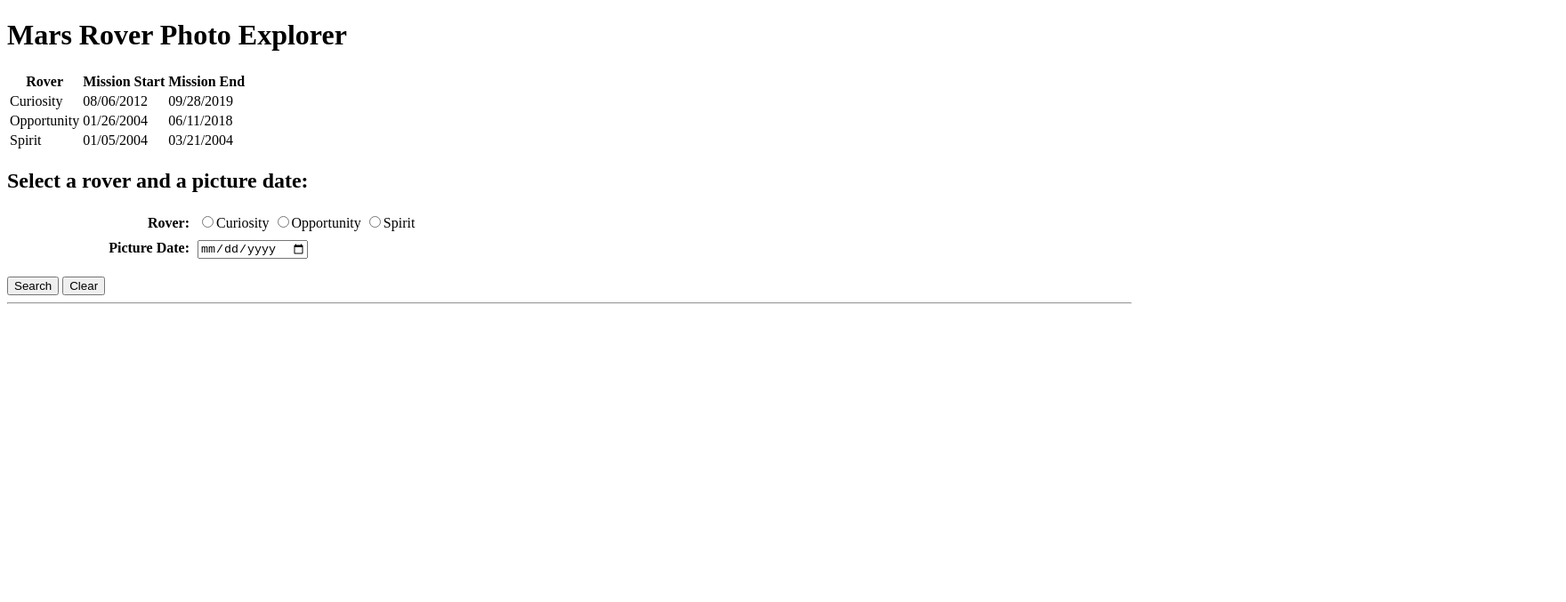
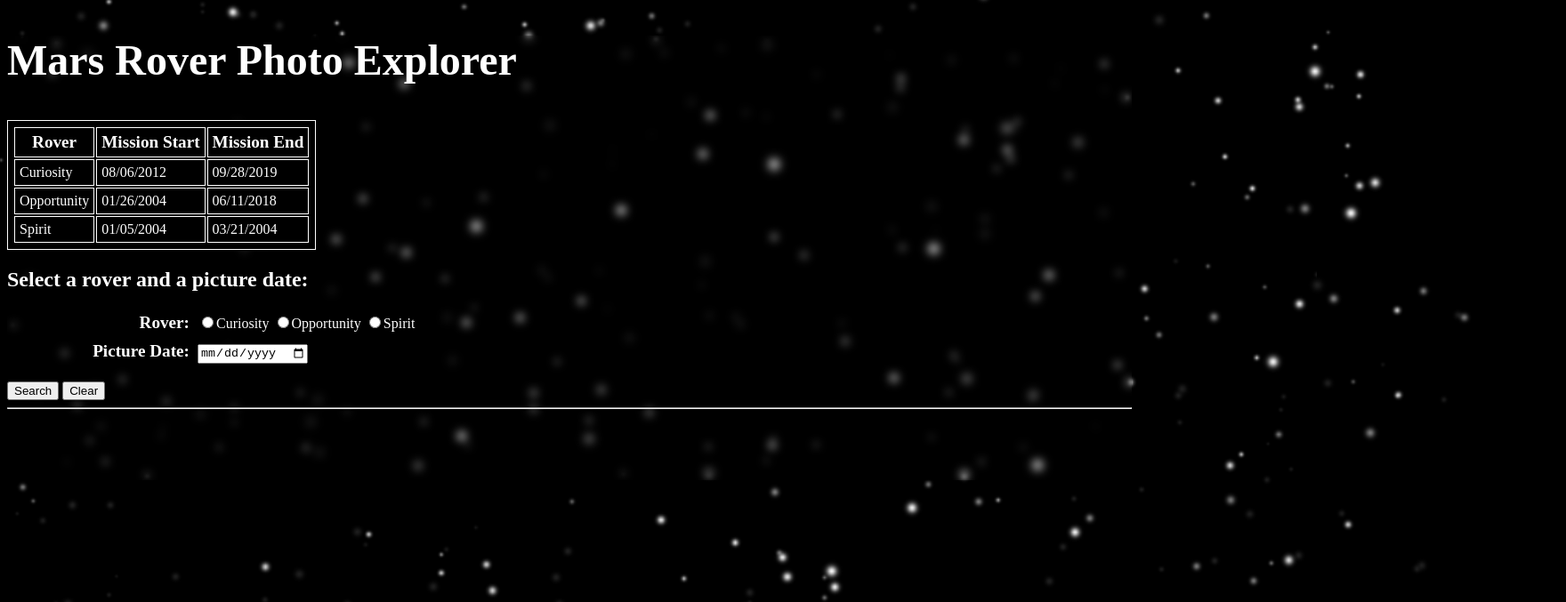
Before and after one commit to Kayland-Childress/IT-Garnet, a website: page mars-rover/index.html in a window 1280 px wide. Shown: the top 677 px of the page at 89% size, 1760 px wide, since content can reach past the window. Drawn offline with nearby package versions, Linux system fonts and the light colour scheme.

Commit message:
Mars Rover Submission with Style

```diff
--- a/mars-rover/assets/css/rover.css
+++ b/mars-rover/assets/css/rover.css
@@ -4,6 +4,7 @@
     text-align: right;
     padding: 5px;
     font-weight: bold;
+    font-size: larger;
 }
 
 .error {
@@ -28,3 +29,136 @@
     height: 150px;
     display: none;
   }
+
+  table, th, tr, td{
+    border: solid 1px #fff;
+    padding: 5px;
+    background-color: black;
+  }
+
+  th {
+    font-weight: bold;
+    text-align: center;
+    font-size: larger;
+    padding: 5px;
+
+  }
+
+  body{
+    /*background-image: linear-gradient(
+      #2a1c1c,
+      #7d2c1c,
+      #cc3c24,
+      #eb6b3b,
+      #f6894c
+    );*/
+    background-color: black;
+    background-size: cover;
+    background-repeat: no-repeat;
+    height: 100vh;
+    justify-content: center;
+    align-items: center;
+
+  }
+
+  #content{
+    backdrop-filter: blur(5px);
+    color: #fff;
+  }
+
+  h1{
+    font-size: 3em;
+  }
+
+
+
+  /*------------Stars-----------*/
+
+/*header {
+  position: relative;
+  width: 100%;
+  height: 50vh;
+  /*background: #000200;*/
+ /* overflow: hidden;
+  display: flex;
+  justify-content: center;
+  align-items: center;
+}*/
+
+.star {
+  position: absolute;
+  top: 0;
+  left: 0;
+  width: 100%;
+  height: 100%;
+  pointer-events: none;
+  animation: animate 8s ease-in-out infinite, backgroundmove 16s linear infinite;
+}
+
+.star1 {
+  animation-delay: 0s;
+  background-image: url(../img/star1.png);
+}
+
+.star2 {
+  animation-delay: -1s;
+  background-image: url(../img/star2.png);
+}
+
+.star3 {
+  animation-delay: -2s;
+  background-image: url(../img/star3.png);
+}
+
+.star4 {
+  animation-delay: -3s;
+  background-image: url(../img/star4.png);
+}
+
+.star5 {
+  animation-delay: -4s;
+  background-image: url(../img/star5.png);
+}
+
+.star6 {
+  animation-delay: -5s;
+  background-image: url(../img/star6.png);
+}
+
+.star7 {
+  animation-delay: -6s;
+  background-image: url(../img/star7.png);
+}
+
+.star8 {
+  animation-delay: -7s;
+  background-image: url(../img/star8.png);
+}
+@keyframes animate {
+  0%,
+  20%,
+  40%,
+  60%,
+  80%,
+  100% {
+    opacity: 0;
+  }
+  10%,
+  30%,
+  50%,
+  70%,
+  90% {
+    opacity: 1;
+  }
+}
+
+@keyframes backgroundmove {
+  0% {
+    transform: scale(1);
+  }
+  100% {
+    transform: scale(2);
+  }
+}
+
+/*------------Stars End-----------*/
--- a/mars-rover/index.html
+++ b/mars-rover/index.html
@@ -11,6 +11,16 @@
   </head>
 
   <body>
+    <div class="star star1"></div>
+    <div class="star star2"></div>
+    <div class="star star3"></div>
+    <div class="star star4"></div>
+    <div class="star star5"></div>
+    <div class="star star6"></div>
+    <div class="star star7"></div>
+    <div class="star star8"></div>
+
+  <section id="content">
     <h1>Mars Rover Photo Explorer</h1>
     <table>
       <tr>
@@ -148,5 +158,8 @@
     <script src="https://cdn.jsdelivr.net/npm/jquery-validation@1.19.1/dist/jquery.validate.min.js"></script>
     <script src="https://cdn.jsdelivr.net/npm/jquery-validation@1.19.1/dist/additional-methods.min.js"></script>
     <script src="assets/js/rover.js"></script>
+  </section>
+
+
   </body>
 </html>
```
Also changed, not shown: mars-rover/assets/img/star1.png (added), mars-rover/assets/img/star2.png (added), mars-rover/assets/img/star3.png (added), mars-rover/assets/img/star4.png (added), mars-rover/assets/img/star5.png (added), mars-rover/assets/img/star6.png (added), mars-rover/assets/img/star7.png (added), mars-rover/assets/img/star8.png (added).
